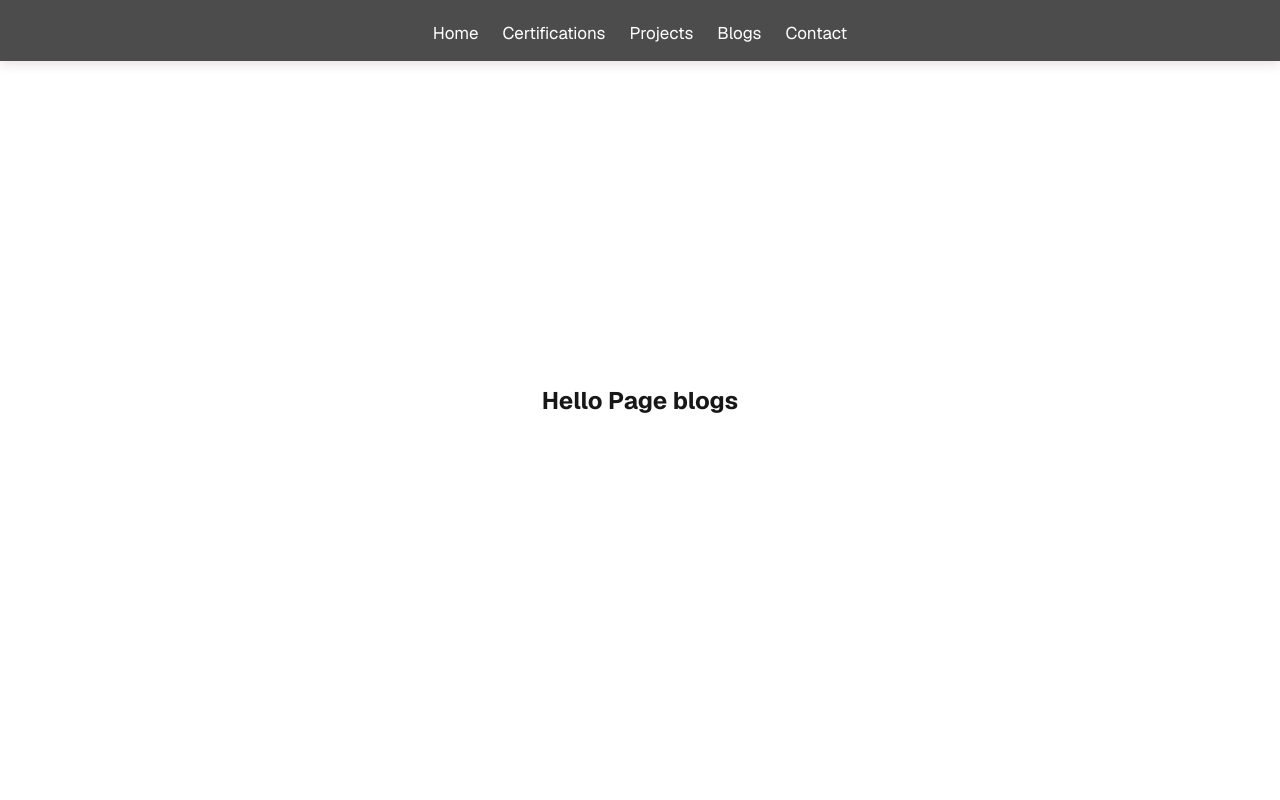
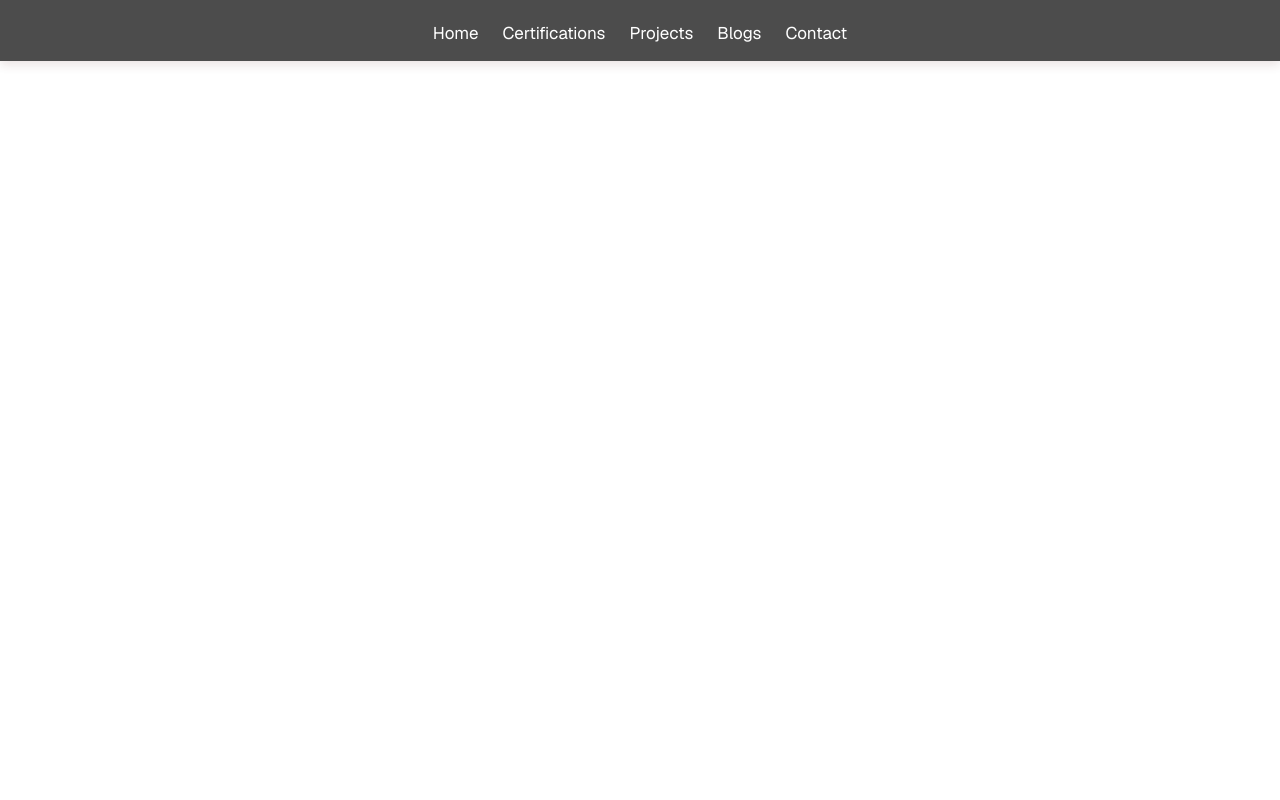
Before and after one commit to Cokode/collinssection, a Next.js app: page /blogs in a window 1280 px wide. Shown: the top 800 px of the page. Built offline with nearby package versions, Linux system fonts and the light colour scheme; a web font is replaced by a local one.

Commit message:
refactoring

```diff
--- a/src/app/(navs)/blogs/page.js
+++ b/src/app/(navs)/blogs/page.js
@@ -1,11 +1,16 @@
 import styles from "../navStyle.module.css";
-import PdfFrame from "@/app/components/pdfFrame";
+import PdfFrame from "../../components/pdfFrame";
 
 export default function BlogPage() {
 
   return (
     <div className={styles.main}>
-    <h2>Hello Page blogs</h2>
-  </div>
+     <PdfFrame
+      title={"Ciscos Networking Basics Certificate"}
+      src={"/pdf/networking_basics.pdf"}
+      desc={"Click to download"}
+      frameStyle={styles.iframe}
+    />
+    </div>
   );
 }
--- a/src/app/components/pdfFrame.js
+++ b/src/app/components/pdfFrame.js
@@ -1,3 +1,4 @@
+import React from "react";
 
 export default function PdfFrame({title, src, desc, frameStyle}) {
 
```
Also changed, not shown: src/app/(navs)/certifications/page.js (+7 -2 lines).
